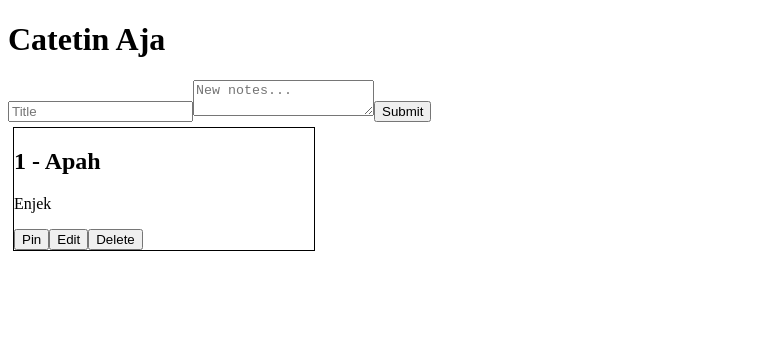
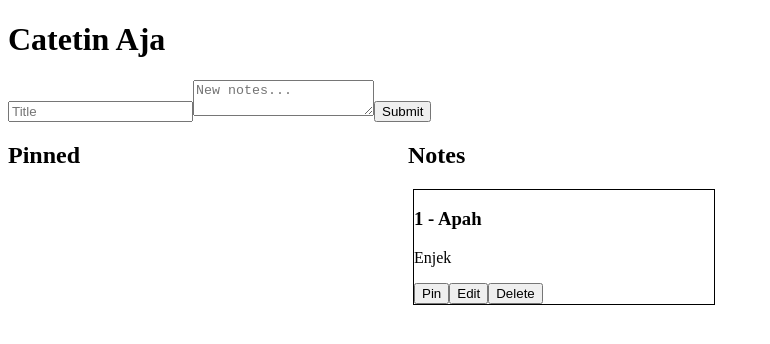
Before and after one commit to ibnujakaria/catetin-aja, a Vue app: page /#/ in a window 1280 px wide. Shown: the top 344 px of the page, without its empty margins (0-770 px from the left). Built offline with nearby package versions, Linux system fonts and the light colour scheme.

Commit message:
pisahkan yang pinned sama yang enggak

```diff
--- a/src/components/Home.vue
+++ b/src/components/Home.vue
@@ -5,7 +5,16 @@
       <textarea v-model="body" placeholder="New notes..."></textarea>
       <button type="submit">Submit</button>
     </form>
-    <note v-for="note in notes" :note="note"></note>
+    <div style="overflow: hidden">
+      <div style="float: left; width: 400px">
+        <h2>Pinned</h2>
+        <note v-for="note in notes" :note="note" v-if="note.pinned"></note>
+      </div>
+      <div style="float: left; width: 400px">
+        <h2>Notes</h2>
+        <note v-for="note in notes" :note="note" v-if="!note.pinned"></note>
+      </div>
+    </div>
   </div>
 </template>
 
--- a/src/components/Note.vue
+++ b/src/components/Note.vue
@@ -1,7 +1,7 @@
 <template>
   <div style="border: 1px solid black; margin: 5px; width: 300px">
     <template v-if="!isBeingEdited">
-      <h2>{{note.id}} - {{note.title}}</h2>
+      <h3>{{note.id}} - {{note.title}}</h3>
       <p>{{note.body}}</p>
     </template>
     <form @submit.prevent="update" v-else>
```
